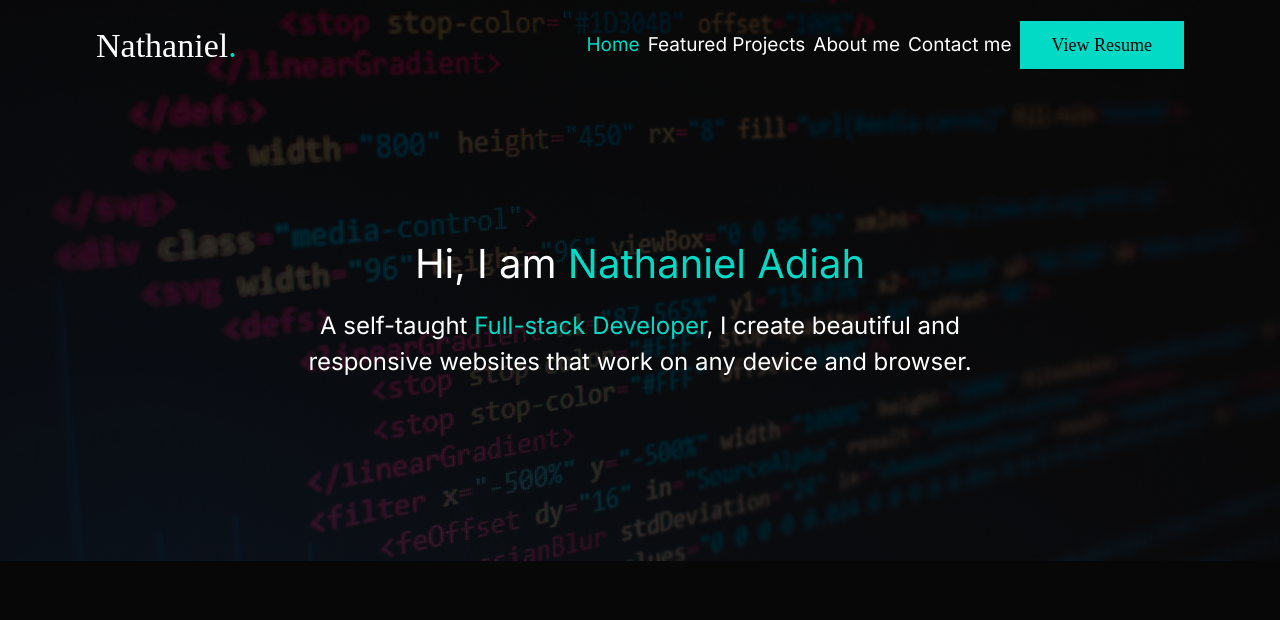
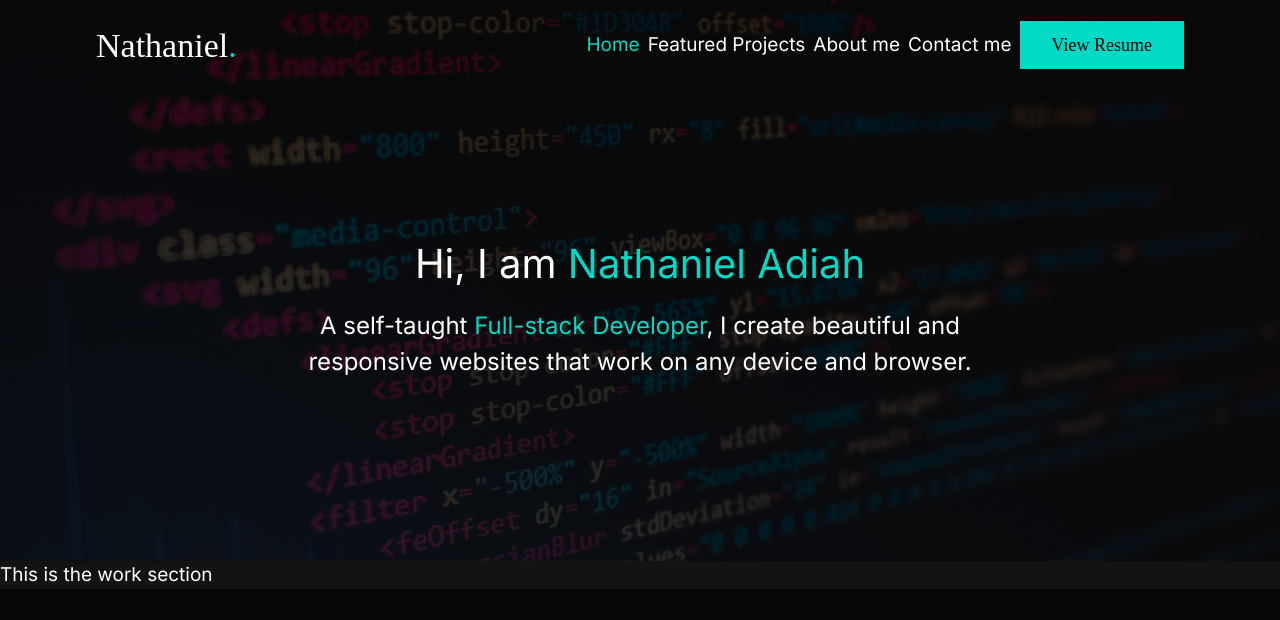
Before and after one commit to nathanieladiah/nathanieladiah.github.io, a React (Vite) app: page / in a window 1280 px wide. Shown: the top 620 px of the page. Built offline with nearby package versions, Linux system fonts and the light colour scheme; some icons are missing; a web font is replaced by a local one.

Commit message:
Start on work section

```diff
--- a/src/App.jsx
+++ b/src/App.jsx
@@ -1,8 +1,10 @@
 import Header from "./components/Header/Header";
+import WorkSection from "./components/WorkSection/WorkSection";
 const App = () => {
   return (
     <>
       <Header />
+      <WorkSection />
     </>
   );
 };
--- /dev/null
+++ b/src/components/WorkSection/WorkSection.jsx
@@ -0,0 +1,6 @@
+import "./workSection.scss";
+
+const WorkSection = () => {
+  return <section className="work">This is the work section</section>;
+};
+export default WorkSection;
--- /dev/null
+++ b/src/components/WorkSection/workSection.scss
@@ -0,0 +1,5 @@
+@use "../../sass/abstracts/" as abs;
+
+.work {
+  background-color: var(--clr-bg-1);
+}
```
